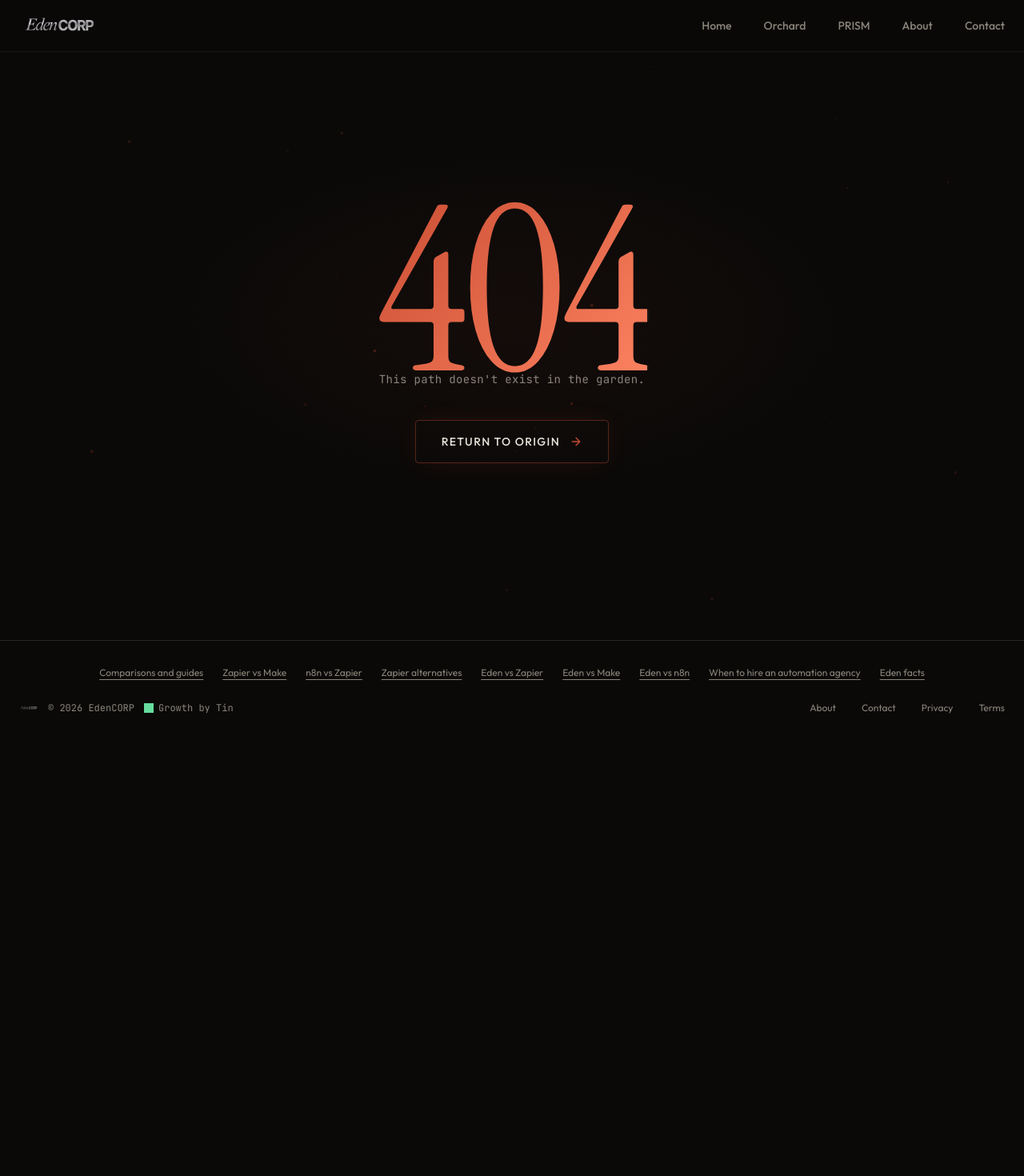
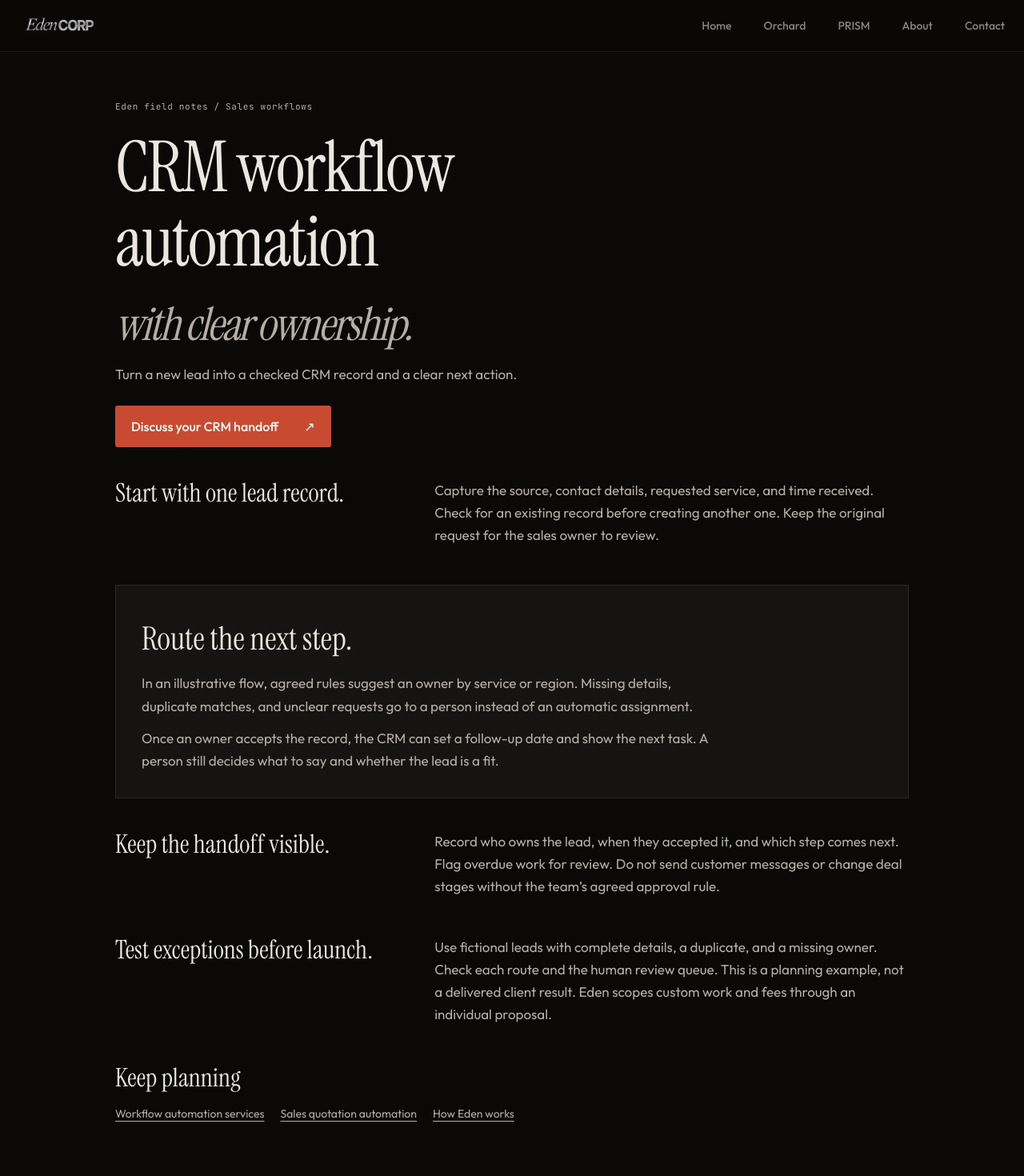
Before and after one commit to EdenCorporations/Luminous-Garden, a Next.js app: page /guides/crm-workflow-automation in a window 1280 px wide. Before the commit this address had no page. Shown: the top 1470 px of the page at 80% size. Before the commit the page ends 929 px from the top, so only its background shows below. Built offline with nearby package versions, Linux system fonts and the light colour scheme.

Commit message:
Add CRM workflow automation buyer guide
Co-authored-by: tin-computer[bot] <277149838+tin-computer[bot]@users.noreply.github.com>

```diff
--- /dev/null
+++ b/src/app/guides/crm-workflow-automation/page.tsx
@@ -0,0 +1,74 @@
+import type { Metadata } from "next";
+import Link from "next/link";
+import styles from "../../compare/comparison.module.css";
+
+const url = "https://www.edencorp.org/guides/crm-workflow-automation";
+const headline = "CRM workflow automation with clear ownership";
+const searchTitle = "CRM Workflow Automation for Sales Teams | EdenCORP";
+const description = "Plan CRM workflow automation for lead intake, record checks, owner assignment, and sales handoffs. Keep customer decisions with your team.";
+const summary = "Turn a new lead into a checked CRM record and a clear next action.";
+
+const schema = {
+  "@context": "https://schema.org",
+  "@graph": [
+    {
+      "@type": "Article", "@id": `${url}#article`, headline,
+      description: summary, url, mainEntityOfPage: url,
+      publisher: { "@id": "https://www.edencorp.org/#organization" },
+    },
+    {
+      "@type": "BreadcrumbList", "@id": `${url}#breadcrumb`,
+      itemListElement: [
+        { "@type": "ListItem", position: 1, name: "Home", item: "https://www.edencorp.org/" },
+        { "@type": "ListItem", position: 2, name: headline, item: url },
+      ],
+    },
+  ],
+};
+
+export const metadata: Metadata = {
+  title: searchTitle, description,
+  alternates: { canonical: "/guides/crm-workflow-automation" },
+  openGraph: { title: searchTitle, description, url, type: "article" },
+};
+
+export default function CrmWorkflowAutomationGuide() {
+  return (
+    <main className={styles.guide}>
+      <script type="application/ld+json" dangerouslySetInnerHTML={{ __html: JSON.stringify(schema).replace(/</g, "\\u003c") }} />
+      <article>
+        <header className={styles.hero}>
+          <div className={styles.eyebrow}>Eden field notes / Sales workflows</div>
+          <h1>CRM workflow automation<br /><span>with clear ownership.</span></h1>
+          <p>{summary}</p>
+          <Link className={styles.primary} href="/contact">Discuss your CRM handoff <span aria-hidden="true">↗</span></Link>
+        </header>
+        <section className={styles.choice}>
+          <h2>Start with one lead record.</h2>
+          <p>Capture the source, contact details, requested service, and time received. Check for an existing record before creating another one. Keep the original request for the sales owner to review.</p>
+        </section>
+        <section className={styles.service}>
+          <h2>Route the next step.</h2>
+          <p>In an illustrative flow, agreed rules suggest an owner by service or region. Missing details, duplicate matches, and unclear requests go to a person instead of an automatic assignment.</p>
+          <p>Once an owner accepts the record, the CRM can set a follow-up date and show the next task. A person still decides what to say and whether the lead is a fit.</p>
+        </section>
+        <section className={styles.choice}>
+          <h2>Keep the handoff visible.</h2>
+          <p>Record who owns the lead, when they accepted it, and which step comes next. Flag overdue work for review. Do not send customer messages or change deal stages without the team’s agreed approval rule.</p>
+        </section>
+        <section className={styles.choice}>
+          <h2>Test exceptions before launch.</h2>
+          <p>Use fictional leads with complete details, a duplicate, and a missing owner. Check each route and the human review queue. This is a planning example, not a delivered client result. Eden scopes custom work and fees through an individual proposal.</p>
+        </section>
+        <aside className={styles.notes} aria-label="Related guides">
+          <h2>Keep planning</h2>
+          <ul className={styles.sources}>
+            <li><Link className={styles.related} href="/services/workflow-automation">Workflow automation services</Link></li>
+            <li><Link className={styles.related} href="/guides/sales-quotation-automation">Sales quotation automation</Link></li>
+            <li><Link className={styles.related} href="/how-we-work">How Eden works</Link></li>
+          </ul>
+        </aside>
+      </article>
+    </main>
+  );
+}
--- a/src/app/sitemap.ts
+++ b/src/app/sitemap.ts
@@ -30,6 +30,7 @@ export default function sitemap(): MetadataRoute.Sitemap {
     "/guides/financial-reporting-automation",
     "/guides/vendor-onboarding-automation",
     "/guides/sales-quotation-automation",
+    "/guides/crm-workflow-automation",
     "/guides/automation-project-checklist",
   ];
   // These pages gained article markup or a resource link on September 13.
@@ -70,6 +71,7 @@ export default function sitemap(): MetadataRoute.Sitemap {
     ...(path === "/guides/financial-reporting-automation" ? { lastModified: "2026-10-27" } : {}),
     ...(path === "/guides/vendor-onboarding-automation" ? { lastModified: "2026-11-04" } : {}),
     ...(path === "/guides/sales-quotation-automation" ? { lastModified: "2026-11-05" } : {}),
+    ...(path === "/guides/crm-workflow-automation" ? { lastModified: "2026-11-06" } : {}),
     ...(path === "/guides/automation-project-checklist" ? { lastModified: "2026-10-19" } : {}),
     ...(path === "/services/workflow-automation" ? { lastModified: "2026-10-24" } : {}),
     ...(path === "/capabilities" ? { lastModified: "2026-10-11" } : {}),
```
Also changed, not shown: src/app/services/workflow-automation/page.tsx (+1 -1 lines).
